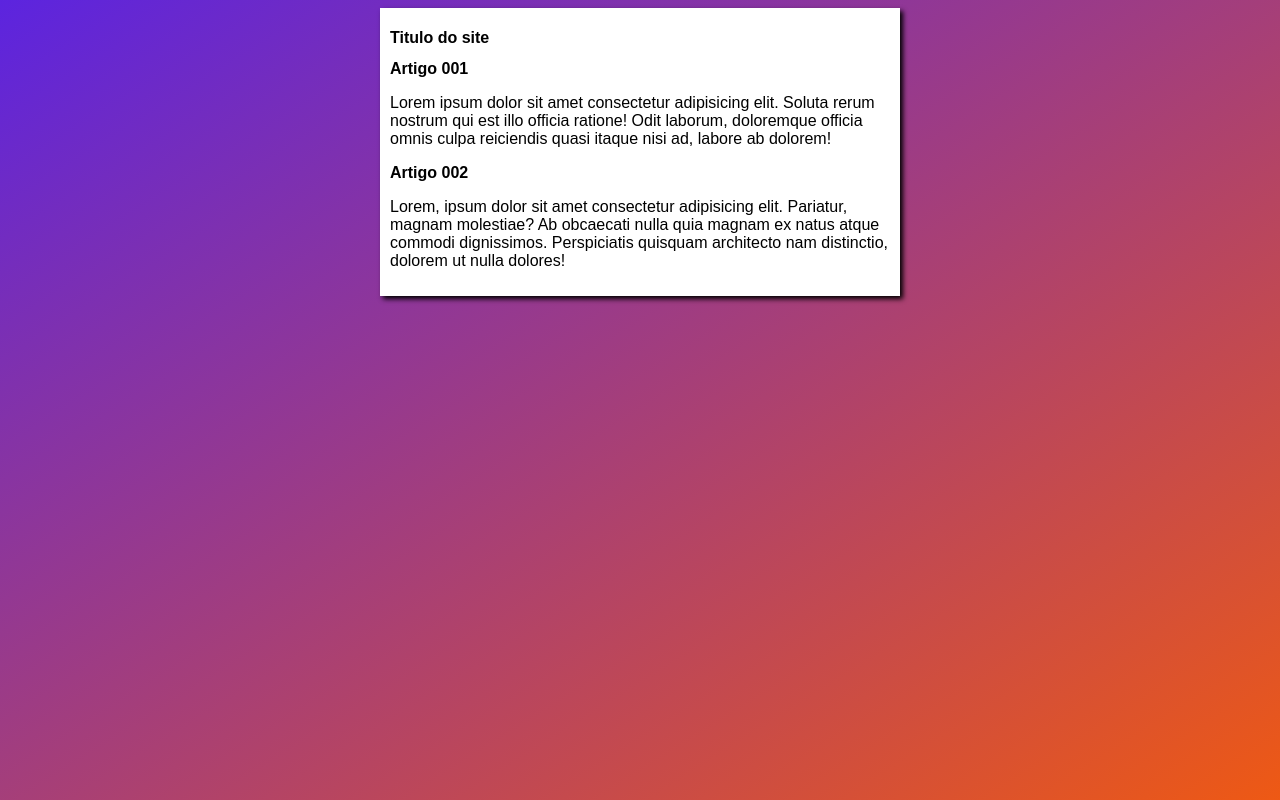
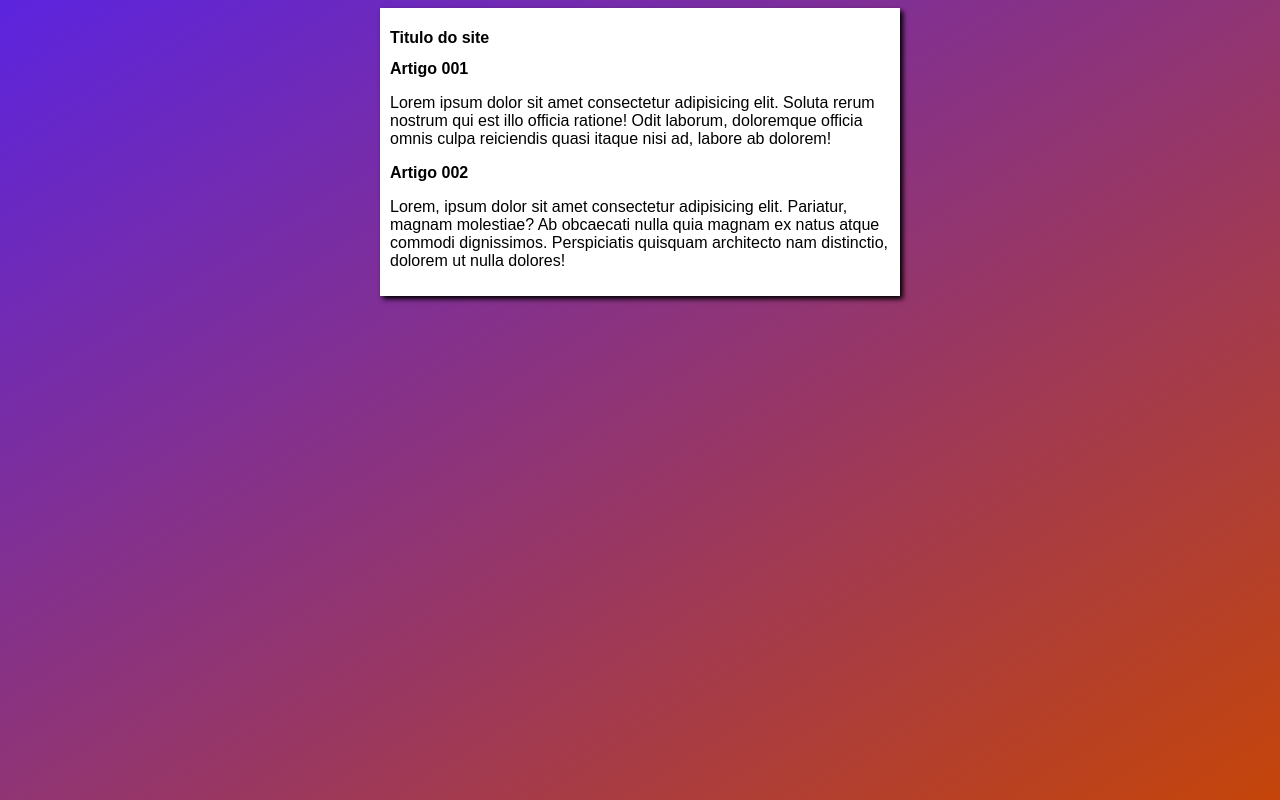
Before and after one commit to heloisahduarte/projeto-site, a plain HTML site: page index.html in a window 1280 px wide. Drawn offline with Linux system fonts and the light colour scheme.

Commit message:
Update style.css

```diff
--- a/style.css
+++ b/style.css
@@ -4,7 +4,7 @@
 }
 
 body {
-    background-image: linear-gradient(to bottom right, rgb(92, 36, 223), rgb(238, 89, 20));
+    background-image: linear-gradient(to bottom right, rgb(92, 36, 223), rgb(197, 69, 9));
     background-attachment: fixed;
 }
 
```
